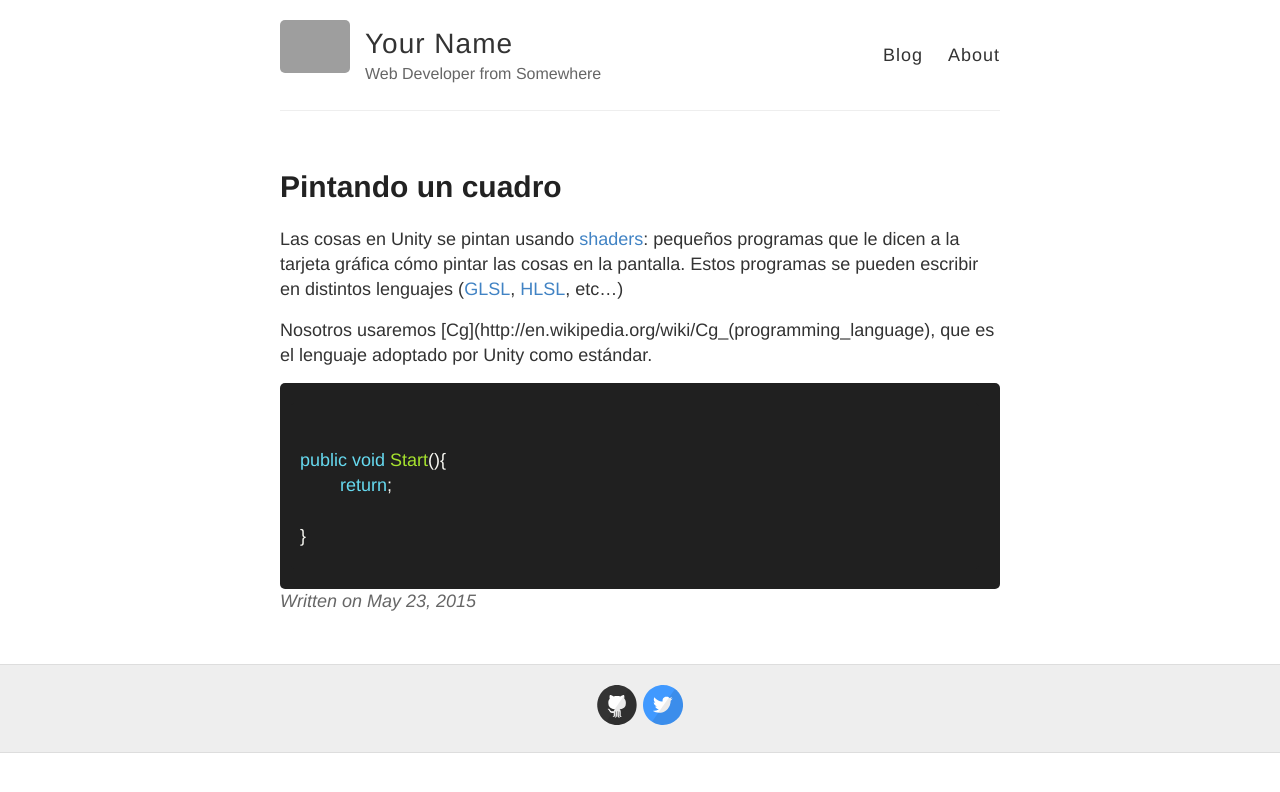
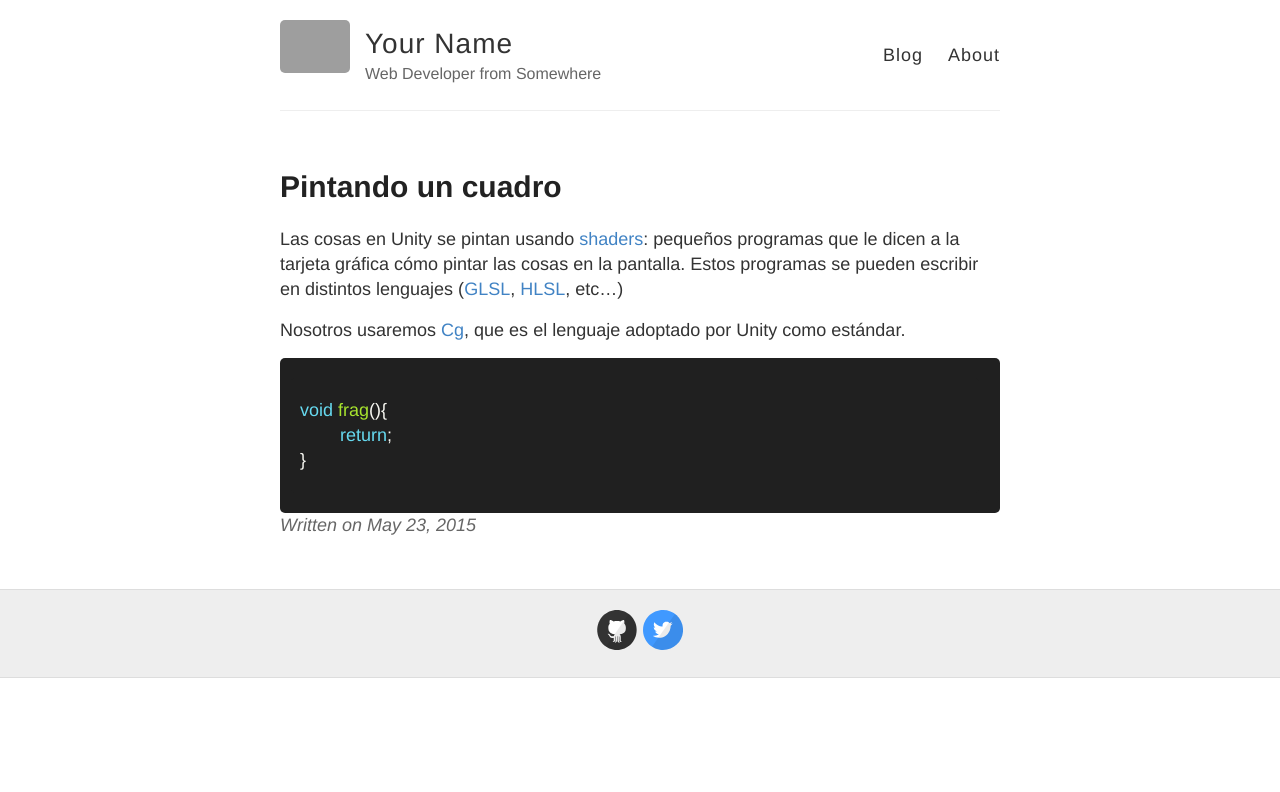
Before and after one commit to josemorval/UnityArchive, a Jekyll site: the page built from _posts/2015-05-23-pintandocuadro.md, in a window 1280 px wide. Shown: the top 792 px of the page. Built offline with Jekyll 4.4.1, drawn with Linux system fonts in a browser that asks for light colours; Markdown is read by kramdown in place of the engine named in the settings; grey boxes are pictures that could not be loaded.

Commit message:
no message

````diff
--- a/_posts/2015-05-23-pintandocuadro.md
+++ b/_posts/2015-05-23-pintandocuadro.md
@@ -1,17 +1,16 @@
 ---
 layout: post
-title: "Pintando un cuadro"
+title: Pintando un cuadro
 published: true
 ---
 
+
 Las cosas en Unity se pintan usando [shaders](http://en.wikipedia.org/wiki/Shader): pequeños programas que le dicen a la tarjeta gráfica cómo pintar las cosas en la pantalla. Estos programas se pueden escribir en distintos lenguajes ([GLSL](http://en.wikipedia.org/wiki/OpenGL_Shading_Language), [HLSL](http://en.wikipedia.org/wiki/High-Level_Shading_Language), etc...)
 
-Nosotros usaremos [Cg](http://en.wikipedia.org/wiki/Cg_(programming_language), que es el lenguaje adoptado por Unity como estándar.
+Nosotros usaremos [Cg](http://en.wikipedia.org/wiki/Cg_(programming_language\)), que es el lenguaje adoptado por Unity como estándar.
 
-```cs
-
-public void Start(){
+```c
+void frag(){
 	return;
-
 }
 ```
````
